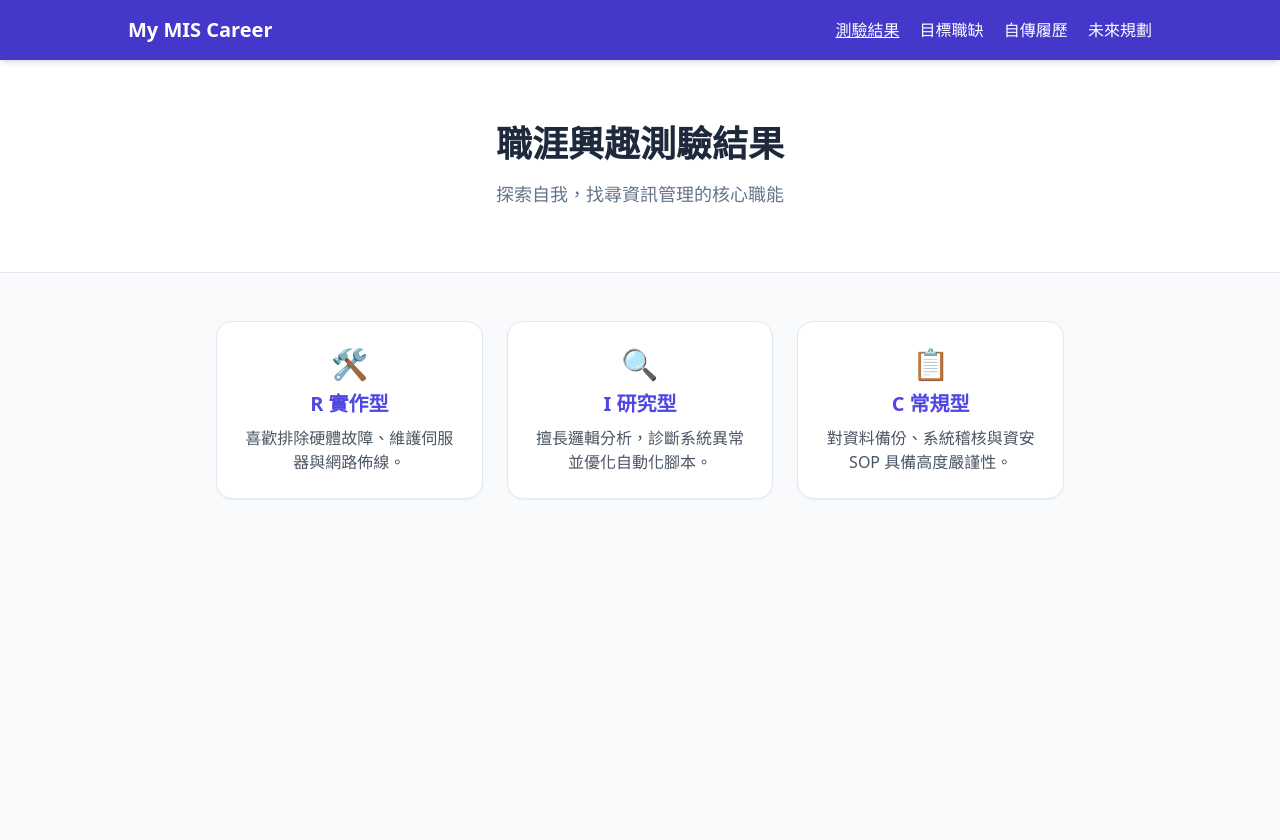
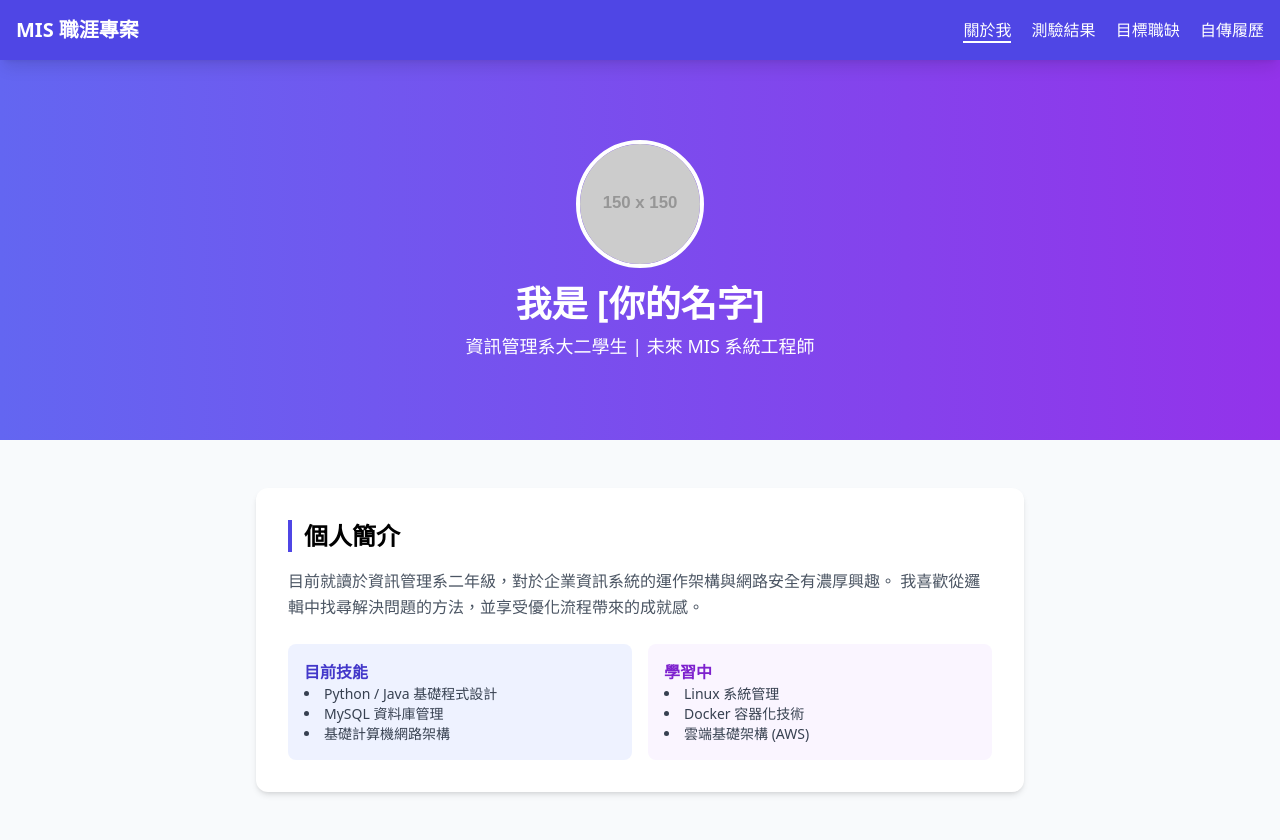
Before and after one commit to cooperchelun/me, a plain HTML site: page index.html in a window 1280 px wide. Before the commit the page ends 800 px from the top, so only its background shows below. Drawn offline with nearby package versions, Linux system fonts and the light colour scheme; placeholder pictures from the web are drawn by us.

Commit message:
Update index.html

```diff
--- a/index.html
+++ b/index.html
@@ -1,47 +1,56 @@
 <!DOCTYPE html>
-<html lang="zh-Hant">
+<html lang="zh-TW">
 <head>
     <meta charset="UTF-8">
     <meta name="viewport" content="width=device-width, initial-scale=1.0">
-    <title>個人職涯導航 - 測驗結果</title>
+    <title>個人職涯導航 - 關於我</title>
     <script src="https://cdn.tailwindcss.com"></script>
 </head>
 <body class="bg-slate-50 font-sans">
-    <nav class="bg-indigo-700 text-white p-4 sticky top-0 z-50 shadow-md">
-        <div class="max-w-5xl mx-auto flex justify-between items-center">
-            <span class="font-bold text-xl">My MIS Career</span>
-            <div class="space-x-4 text-sm md:text-base">
-                <a href="index.html" class="underline">測驗結果</a>
-                <a href="job.html" class="hover:text-indigo-200">目標職缺</a>
-                <a href="resume.html" class="hover:text-indigo-200">自傳履歷</a>
-                <a href="plan.html" class="hover:text-indigo-200">未來規劃</a>
+    <nav class="bg-indigo-600 p-4 text-white shadow-lg sticky top-0 z-50">
+        <div class="container mx-auto flex justify-between items-center">
+            <span class="text-xl font-bold">MIS 職涯專案</span>
+            <div class="space-x-4">
+                <a href="index.html" class="hover:text-indigo-200 border-b-2 border-white">關於我</a>
+                <a href="RSC.html" class="hover:text-indigo-200">測驗結果</a>
+                <a href="mis.html" class="hover:text-indigo-200">目標職缺</a>
+                <a href="introduce.html" class="hover:text-indigo-200">自傳履歷</a>
             </div>
         </div>
     </nav>
 
-    <header class="py-16 bg-white text-center border-b">
-        <h1 class="text-4xl font-extrabold text-slate-800">職涯興趣測驗結果</h1>
-        <p class="text-slate-500 mt-4 text-lg">探索自我，找尋資訊管理的核心職能</p>
+    <header class="py-20 bg-gradient-to-r from-indigo-500 to-purple-600 text-white text-center">
+        <img src="https://via.placeholder.com/150" alt="個人照" class="w-32 h-32 rounded-full mx-auto border-4 border-white mb-4">
+        <h1 class="text-4xl font-extrabold">我是 [你的名字]</h1>
+        <p class="mt-2 text-lg">資訊管理系大二學生 | 未來 MIS 系統工程師</p>
     </header>
 
-    <section class="max-w-4xl mx-auto py-12 px-6">
-        <div class="grid md:grid-cols-3 gap-6">
-            <div class="bg-white p-6 rounded-2xl shadow-sm border border-slate-200 text-center">
-                <div class="text-3xl mb-2">🛠️</div>
-                <h2 class="text-xl font-bold text-indigo-600">R 實作型</h2>
-                <p class="text-gray-600 mt-2">喜歡排除硬體故障、維護伺服器與網路佈線。</p>
+    <main class="container mx-auto py-12 px-4">
+        <section class="max-w-3xl mx-auto bg-white p-8 rounded-xl shadow-md">
+            <h2 class="text-2xl font-bold border-l-4 border-indigo-600 pl-3 mb-4">個人簡介</h2>
+            <p class="text-gray-600 leading-relaxed">
+                目前就讀於資訊管理系二年級，對於企業資訊系統的運作架構與網路安全有濃厚興趣。
+                我喜歡從邏輯中找尋解決問題的方法，並享受優化流程帶來的成就感。
+            </p>
+            <div class="grid md:grid-cols-2 gap-4 mt-6">
+                <div class="bg-indigo-50 p-4 rounded-lg">
+                    <h3 class="font-bold text-indigo-700">目前技能</h3>
+                    <ul class="list-disc list-inside text-sm text-gray-700">
+                        <li>Python / Java 基礎程式設計</li>
+                        <li>MySQL 資料庫管理</li>
+                        <li>基礎計算機網路架構</li>
+                    </ul>
+                </div>
+                <div class="bg-purple-50 p-4 rounded-lg">
+                    <h3 class="font-bold text-purple-700">學習中</h3>
+                    <ul class="list-disc list-inside text-sm text-gray-700">
+                        <li>Linux 系統管理</li>
+                        <li>Docker 容器化技術</li>
+                        <li>雲端基礎架構 (AWS)</li>
+                    </ul>
+                </div>
             </div>
-            <div class="bg-white p-6 rounded-2xl shadow-sm border border-slate-200 text-center">
-                <div class="text-3xl mb-2">🔍</div>
-                <h2 class="text-xl font-bold text-indigo-600">I 研究型</h2>
-                <p class="text-gray-600 mt-2">擅長邏輯分析，診斷系統異常並優化自動化腳本。</p>
-            </div>
-            <div class="bg-white p-6 rounded-2xl shadow-sm border border-slate-200 text-center">
-                <div class="text-3xl mb-2">📋</div>
-                <h2 class="text-xl font-bold text-indigo-600">C 常規型</h2>
-                <p class="text-gray-600 mt-2">對資料備份、系統稽核與資安 SOP 具備高度嚴謹性。</p>
-            </div>
-        </div>
-    </section>
+        </section>
+    </main>
 </body>
 </html>
```
